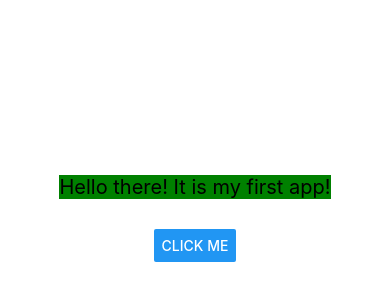
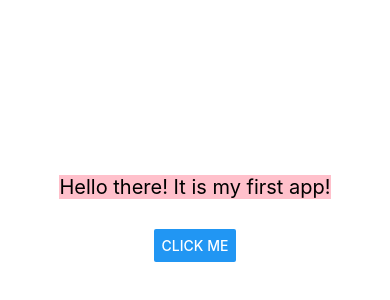
Before and after one commit to yamanerkam/React-Native-Learning, a React Native app: screen / in a window 390 px wide. Shown: the part 204-504 px from the top of the page. Built offline with nearby package versions, Linux system fonts and the light colour scheme.

Commit message:
button-and-function

```diff
--- a/App.js
+++ b/App.js
@@ -1,13 +1,22 @@
 import { StatusBar } from 'expo-status-bar';
 import { Button, StyleSheet, Text, View } from 'react-native';
+import React, { useState } from 'react';
 
 export default function App() {
+  const [textBackgroundColor, setTextBackgroundColor] = useState('pink')
+  const changeColor = () => {
+    setTextBackgroundColor('black')
+  }
   return (
     <View style={styles.container}>
-      <Text style={styles.textFirst}>Hello there! It is my first app!</Text>
+
+      <Text style={[styles.textFirst, { backgroundColor: textBackgroundColor }]}>
+        Hello there! It is my first app!
+      </Text>
+
       <Button style={styles.btn}
         title="Click Me"
-        onPress={() => console.log('Button pressed!')}
+        onPress={() => changeColor()}
       />
       <StatusBar style="auto" />
     </View>
```
